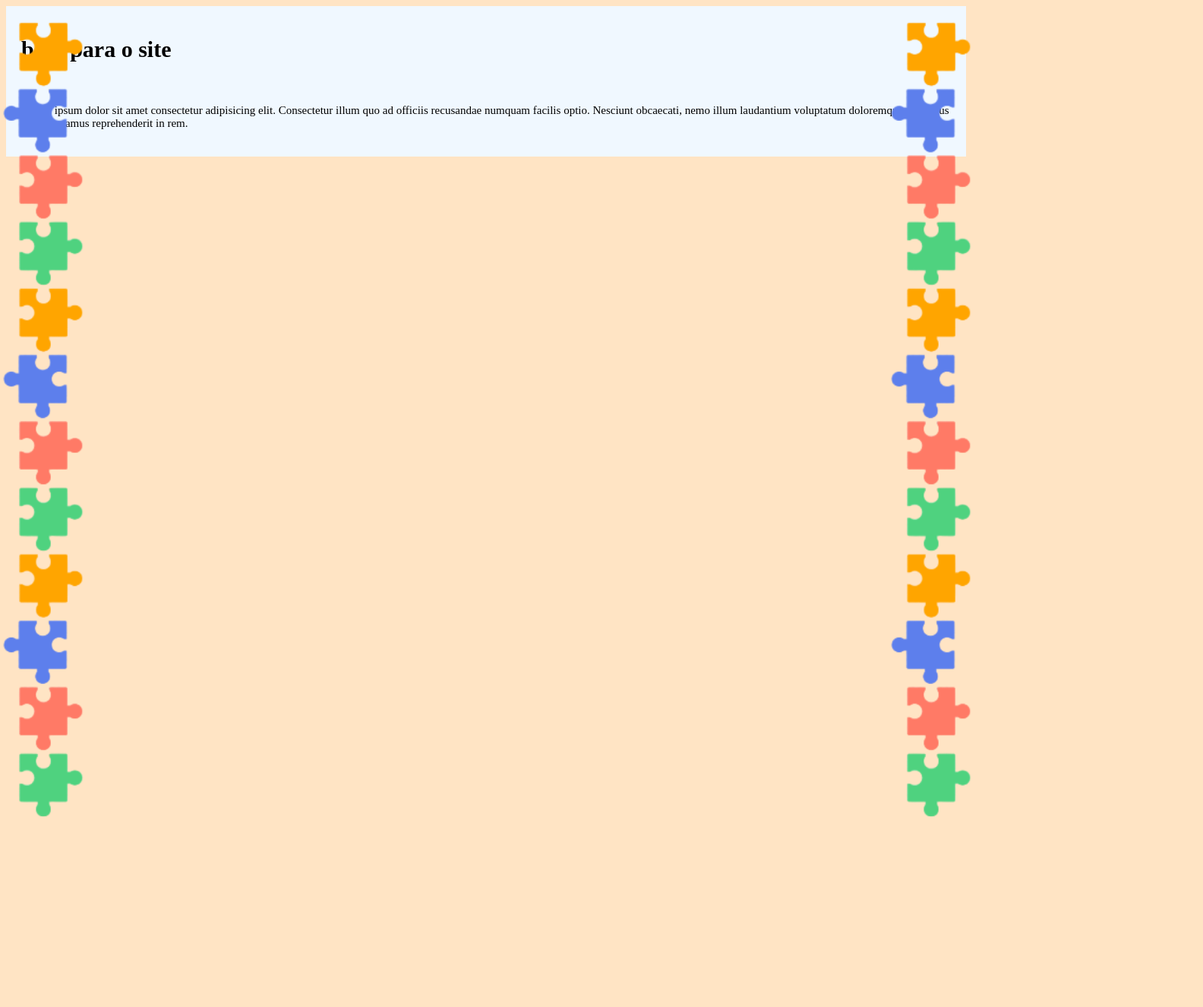
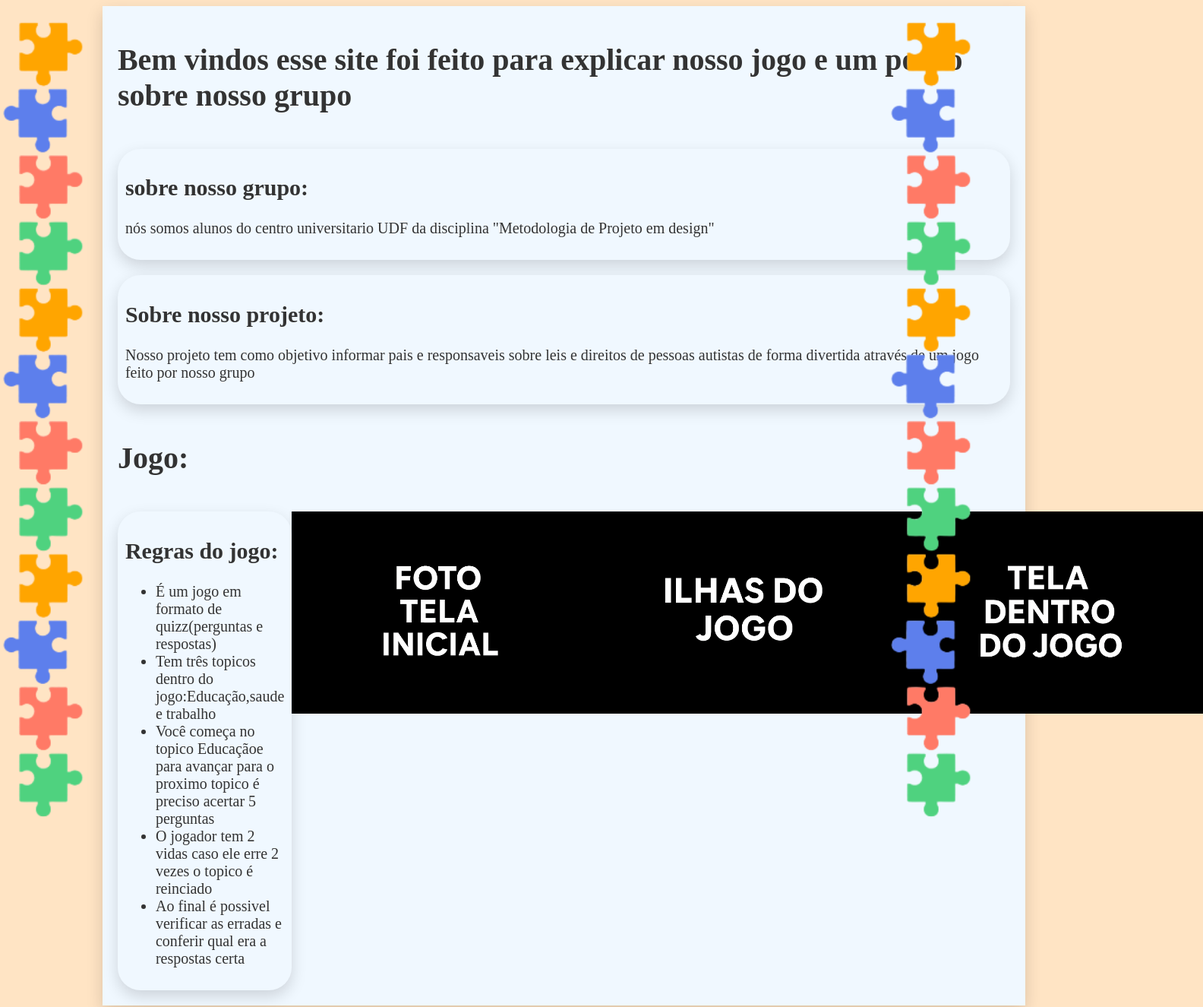
Before and after one commit to deboram2672-jpg/projeto_OAB, a plain HTML site: page index.html in a window 1280 px wide. Shown: the top 1325 px of the page at 76% size, 1584 px wide, since content can reach past the window. Before the commit the page ends 1091 px from the top, so only its background shows below. Drawn offline with Linux system fonts and the light colour scheme.

Commit message:
commit 3

```diff
--- a/index.html
+++ b/index.html
@@ -2,11 +2,12 @@
 <html lang="pt-br">
 <head>
 <meta charset="UTF-8">
+<meta name="viewport" content="width=device-width, initial-scale=1.0">
 <style>
 body{
     display: flex;
     background-color: bisque;
-    font-size: 15px;
+    font-size: 20px;
 }
 #borda_direita{
 position: absolute;
@@ -29,6 +30,33 @@ flex-direction: column;
 display: flex;
 padding: 20px;
 gap: 20px;
+width: 80%;
+box-shadow: 0 8px 20px rgba(0, 0, 0, 0.15);
+color: #333;
+}
+.conteudo h1, .conteudo h2, .conteudo h3 {
+  color: #2c3e50;             /* tom mais forte para destaque */
+  margin-bottom: 15px;
+}
+.caixatexto{
+    background-color: aliceblue;
+    box-shadow: 0 8px 20px rgba(0, 0, 0, 0.15);
+    border-radius: 30px;
+    padding: 10px;
+}
+.container{
+    display: flex;
+  align-items: flex-start;
+}
+.regras{
+        background-color: aliceblue;
+    box-shadow: 0 8px 20px rgba(0, 0, 0, 0.15);
+    border-radius: 30px;
+    padding: 10px;
+    flex: 2;
+}
+#foto{
+    flex:1;
 }
 </style>
 </head>
@@ -41,8 +69,31 @@ gap: 20px;
 </div>
 <main>
 <div id="conteudo">
-<h1>base para o site</h1>
-<p>Lorem ipsum dolor sit amet consectetur adipisicing elit. Consectetur illum quo ad officiis recusandae numquam facilis optio. Nesciunt obcaecati, nemo illum laudantium voluptatum doloremque doloribus iste accusamus reprehenderit in rem.</p>
+<h1>Bem vindos esse site foi feito para explicar nosso jogo e um pouco sobre nosso grupo</h1>
+<div class="caixatexto">
+<h2>sobre nosso grupo:</h2>
+<p>nós somos alunos do centro universitario UDF da disciplina "Metodologia de Projeto em design"</p>
+</div>
+<div class="caixatexto">
+<h2>Sobre nosso projeto:</h2>
+<p>Nosso projeto tem como objetivo informar pais e responsaveis sobre leis e direitos de pessoas autistas de forma divertida através de um jogo feito por nosso grupo</p>
+</div>
+<h1>Jogo:</h1>
+<div class="container">
+<div class="regras">
+    <h2>Regras do jogo:</h2>
+<ul>
+    <li>É um jogo em formato de quizz(perguntas e respostas)</li>
+    <li>Tem três topicos dentro do jogo:Educação,saude e trabalho</li>
+    <li>Você começa no topico Educaçãoe para avançar para o proximo topico é preciso acertar 5 perguntas</li>
+    <li>O jogador tem 2 vidas caso ele erre 2 vezes o topico é reinciado</li>
+    <li>Ao final é possivel verificar as erradas e conferir qual era a respostas certa</li>
+</ul>
+</div>
+<img src="midias/tela inicial.png" width="400px" >
+<img src="midias/ilhas.png" width="400px">
+<img src="midias/jogo.png" width="400px">
+</div>
 </div>
 </main>
 </body>
```
Also changed, not shown: midias/borda.png (added), midias/ilhas.png (added), midias/jogo.png (added), midias/tela inicial.png (added).
